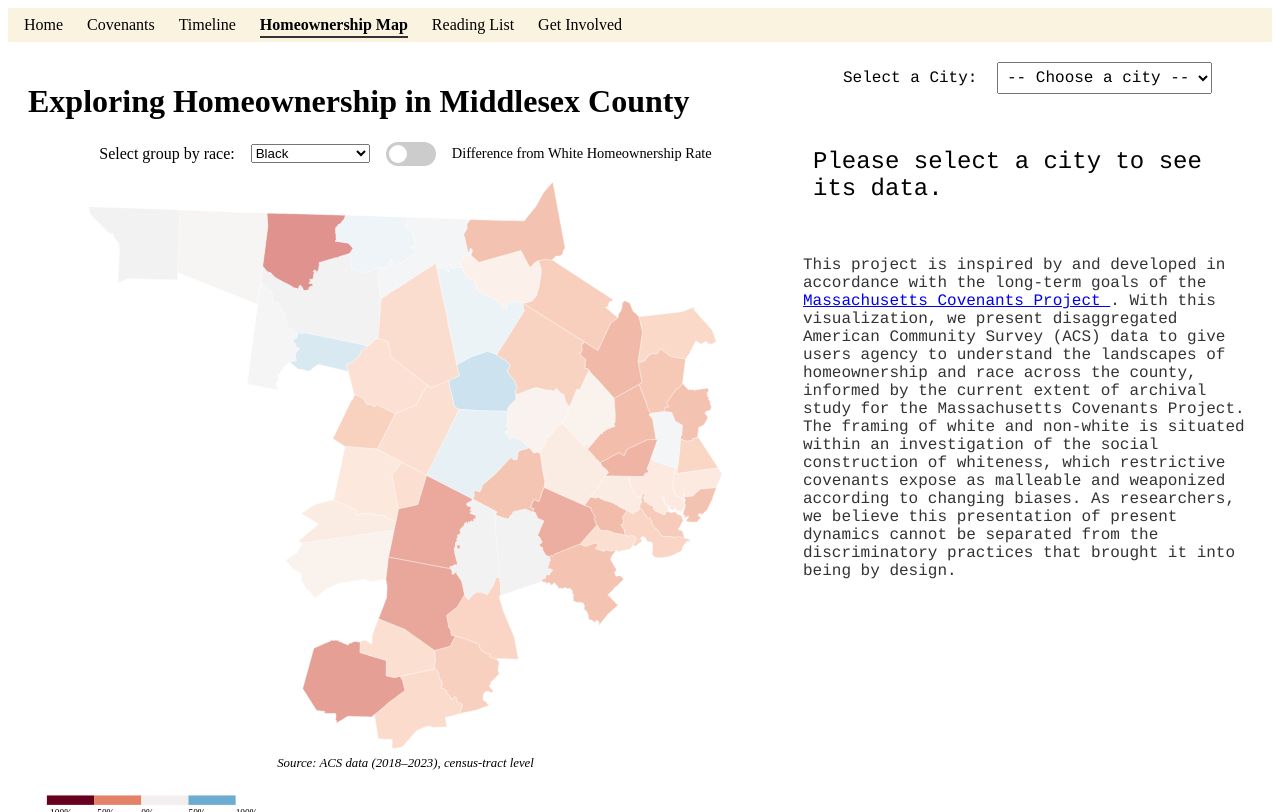
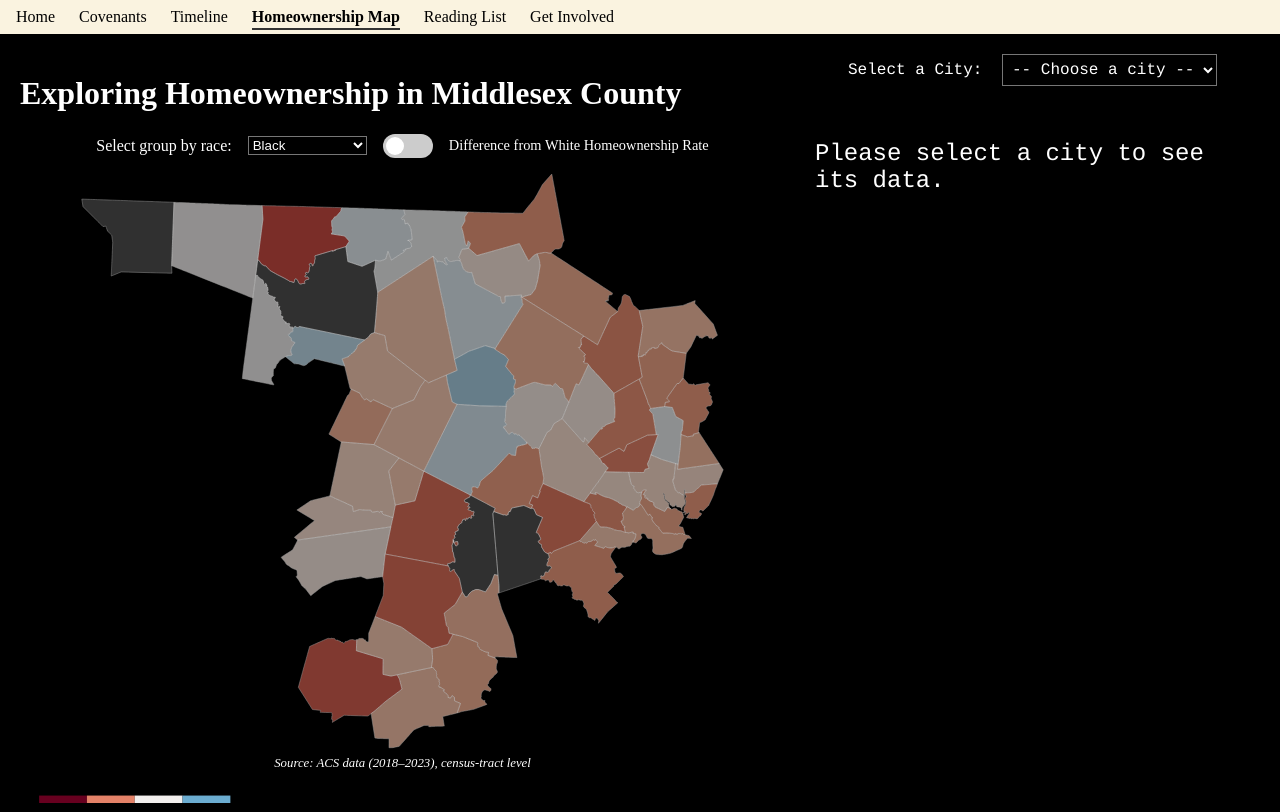
Before and after one commit to kjammons/FP_HOME, a SvelteKit app: page /white_homeownership in a window 1280 px wide. Built offline with nearby package versions, Linux system fonts and the light colour scheme.

Commit message:
Map additions - median income, styling, formatting

```diff
--- a/src/lib/utils/chartStyles.js
+++ b/src/lib/utils/chartStyles.js
@@ -21,7 +21,7 @@ export const chartDimensions = {
 
 
   export const textStyle = {
-    fill: '#333',
+    fill: '#fff',
     fontSize: '12px',
     textAnchor: 'middle',
   };
--- a/src/routes/white_homeownership/MapView.svelte
+++ b/src/routes/white_homeownership/MapView.svelte
@@ -309,6 +309,7 @@ d3.select(tooltipEl)
     .attr('x', (d, i) => i * rectWidth)
     .attr('y', height + 12)
     .attr('font-size', '10px')
+    .style('fill', '#fff')
     .text(d => (d * 100).toFixed(0) + '%');
 }
 
@@ -397,6 +398,8 @@ d3.select(tooltipEl)
 
   .toggle-label {
     font-size: 0.9rem;
+    color: white;
+
   }
 
   .tooltip {
@@ -417,4 +420,15 @@ d3.select(tooltipEl)
     text-align: center;
     margin-top: 0.5rem;
   }
+  :global(body) {
+  background-color: #000;
+  color: #fff;
+  margin: 0;
+  padding: 0;
+}
+h1, h2, p, label, select, option, toggle-label {
+  color: #fff;
+  background-color: #000;
+}
+
 </style>
--- a/src/routes/white_homeownership/Selection.svelte
+++ b/src/routes/white_homeownership/Selection.svelte
@@ -10,6 +10,7 @@
 
 
   const { width, height, margin } = chartDimensions;
+  const { barHeight, barPadding } = barStyle;
 
   const chartSettings = {
   width: () => Math.min(800, window.innerWidth * 0.9),
@@ -55,16 +56,17 @@
   $: if (currentFeature && svgIncome) {
     drawIncomeChart(currentFeature);
   }
-
+  onMount(() => {
+    window.addEventListener('resize', () => {
+      if (currentFeature) {
+        drawHomeownershipChart(currentFeature);
+        drawPopulationChart(currentFeature);
+        drawIncomeChart(currentFeature);
+      }
+    });
+  });
   // --- Homeownership Pyramid Chart ---
 function drawHomeownershipChart(feature) {
-  // const whiteKey = "j_WHITE HOMEOWNERSHIP RATE";
-  // const blackKey = "j_BLACK HOME OWNERSHIP RATE";
-  // const asianKey = "j_ASIAN HOMEOWNERSHIP_RATE";
-  // const indianKey = "j_AMERICAN INDIAN HOMEOWNERSHIP_RATE";
-  // const hawaiianKey = "j_NATIVE HAWAIIAN HOMEOWNERSHIP_RATE";
-  // const otherKey = "j_OTHER RACE HOMEOWNERSHIP RATE";
-
 const whiteKey = "j_SHARE_OWNER_WHITE";
 const blackKey = "j_SHARE_OWNER_BLACK";
 const asianKey = "j_SHARE_OWNER_ASIAN";
@@ -201,7 +203,8 @@ const filteredValues = values.filter(d => d.pop > 0);
     d3.select(svgPopulation).selectAll('*').remove();
     const g = d3.select(svgPopulation)
       .append('g')
-      .attr('transform', `translate(${margin.left}, ${margin.top})`);
+      .attr('transform', `translate(${margin.left}, ${margin.top})`)
+      .attr('preserveAspectRatio', 'xMidYMid meet');
 
 
       if (filteredValues.length === 0) {
@@ -244,9 +247,12 @@ g.selectAll('text')
   }
 
   function drawIncomeChart(feature) {
-  const width = responsiveWidth();
-  const height = 180;
-  const margin = { top: 20, right: 20, bottom: 20, left: 170 };
+    const svgWidth = chartDimensions.width;
+  const svgHeight =
+    3 * (barStyle.barHeight + barStyle.labelOffset) +
+    chartDimensions.margin.top +
+    chartDimensions.margin.bottom;
+  const margin = { top: 20, right: 20, bottom: 20, left: 120 };
 
   const ownerIncome = +feature.properties['j_MEDIAN_OWNER HOUSEHOLD INCOME'] || 0;
   const renterIncome = +feature.properties['j_MEDIAN_RENTER HOUSEHOLD INCOME'] || 0;
@@ -259,40 +265,44 @@ g.selectAll('text')
   ];
 
   const xScale = d3.scaleLinear()
-    .domain([0, d3.max(data, d => d.value) * 1.1])
-    .range([0, width - margin.left - margin.right]);
+    .domain([0, d3.max(data, d => d.value) || 1])
+    .range([0, svgWidth - chartDimensions.margin.left - chartDimensions.margin.right-200]);
 
   d3.select(svgIncome).selectAll("*").remove();
   const g = d3.select(svgIncome)
-    .attr("width", width)
-    .attr("height", height)
+    .attr("width", svgWidth)
+    .attr("height", svgHeight)
+    .attr('viewBox', `0 0 ${svgWidth} ${svgHeight}`)
+    .attr('preserveAspectRatio', 'xMidYMid meet')
     .append("g")
-    .attr("transform", `translate(${margin.left},${margin.top})`);
+    .attr("transform", `translate(${chartDimensions.margin.left},${chartDimensions.margin.top})`);
 
   g.selectAll("rect")
     .data(data)
     .join("rect")
-    .attr("y", (d, i) => i * 40)
+    .attr("y", (d, i) => i * (barStyle.barHeight + barStyle.labelOffset))
     .attr("width", d => xScale(d.value))
-    .attr("height", 25)
+    .attr("height", barStyle.barHeight)
     .attr("fill", "#1565C0");
 
   g.selectAll("text.label")
     .data(data)
     .join("text")
     .attr("x", -10)
-    .attr("y", (d, i) => i * 40 + 18)
+    .attr("y", (d, i) => i * (barStyle.barHeight + barStyle.labelOffset) + barStyle.barHeight / 2 + 4)
     .attr("text-anchor", "end")
-    .style("font-family", "Courier")
+    .style('font-size', textStyle.fontSize)
+    .style('fill', textStyle.fill)
     .text(d => d.type);
 
   g.selectAll("text.value")
     .data(data)
     .join("text")
     .attr("x", d => xScale(d.value) + 5)
-    .attr("y", (d, i) => i * 40 + 18)
-    .style("font-family", "Courier")
-    .text(d => `$${d3.format(",")(d.value)}`);
+    .attr("y", (d, i) => i * (barStyle.barHeight + barStyle.labelOffset) + barStyle.barHeight / 2 + 4)
+    .style('font-size', textStyle.fontSize)
+    .style('fill', textStyle.fill)
+    .text(d => `${d.type}: $${d3.format(",.0f")(d.value)}`);
 }
 
 </script>
@@ -318,7 +328,7 @@ g.selectAll('text')
       </div>
       <div class="bargraph-container">
         <h2>Homeownership Share for {currentFeature.properties.TOWN20} </h2>
-        <svg bind:this={svgHomeownership} width={width} height={height}></svg>
+        <svg bind:this={svgHomeownership}></svg>
       </div>
       <div class="income-chart-container">
         <h2>Median Household Incomes</h2>
@@ -384,6 +394,10 @@ g.selectAll('text')
     font-family: 'Courier', monospace;
   }
 
+  .income-chart-container {
+    margin-top: -130px;
+  }
+
   .no-data-text {
     font-size: 150%;
     font-family: 'Courier', monospace;
@@ -391,4 +405,8 @@ g.selectAll('text')
     text-anchor: middle;
   }
 
+  h2, p, label, select, option {
+  color: #fff;
+  background-color: #000;
+}
 </style>
--- a/src/routes/white_homeownership/TextBox.svelte
+++ b/src/routes/white_homeownership/TextBox.svelte
@@ -1,4 +1,4 @@
-<script>
+<!-- <script>
   export let text = `
     This project is inspired by and developed in accordance with the long-term goals of the
     <a href="https://dusp.mit.edu/projects/massachusetts-covenants-project" target="_blank" rel="noopener noreferrer">
@@ -36,4 +36,4 @@
   .text-box p {
     margin-bottom: 1.5em;
   }
-</style>
+</style> -->
```
